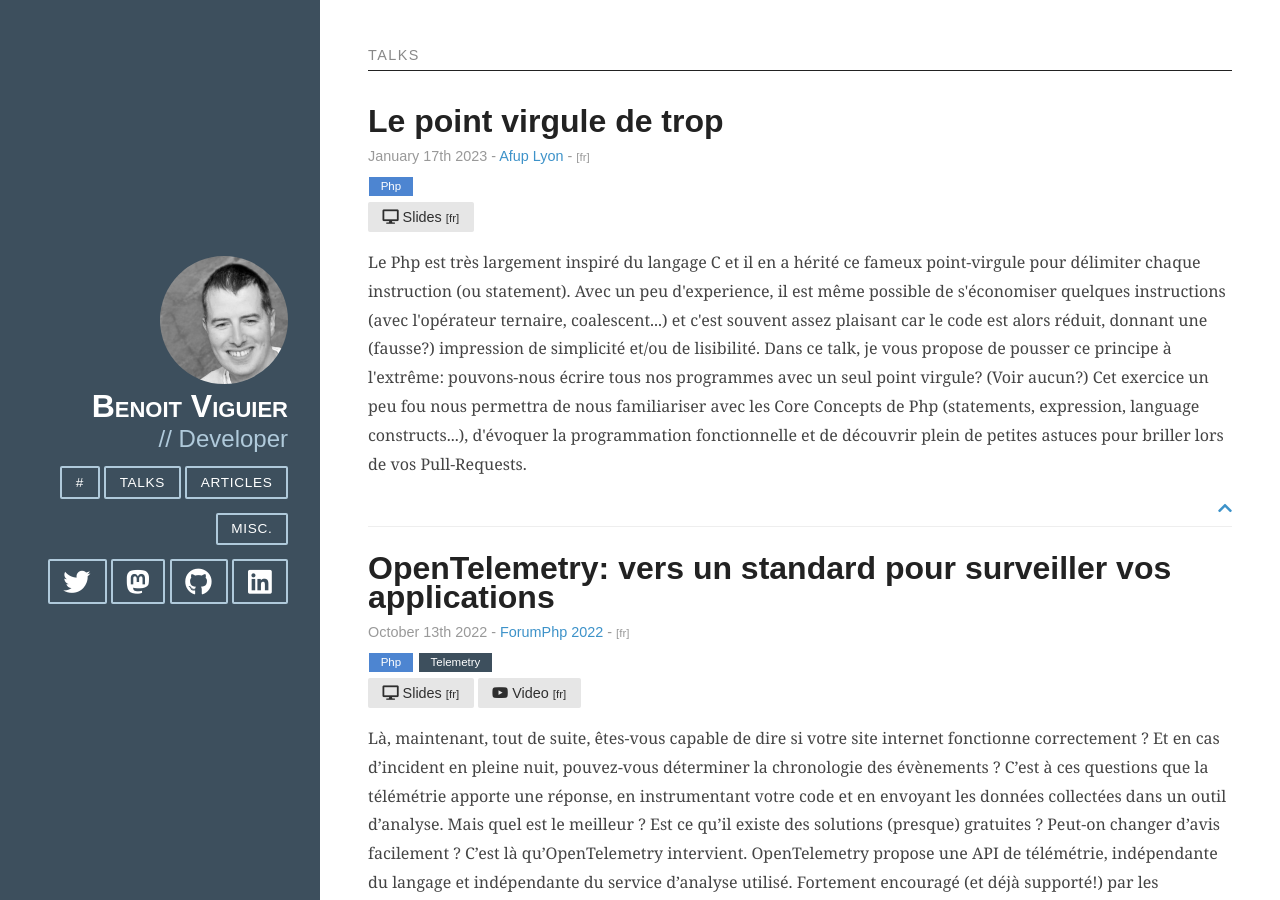
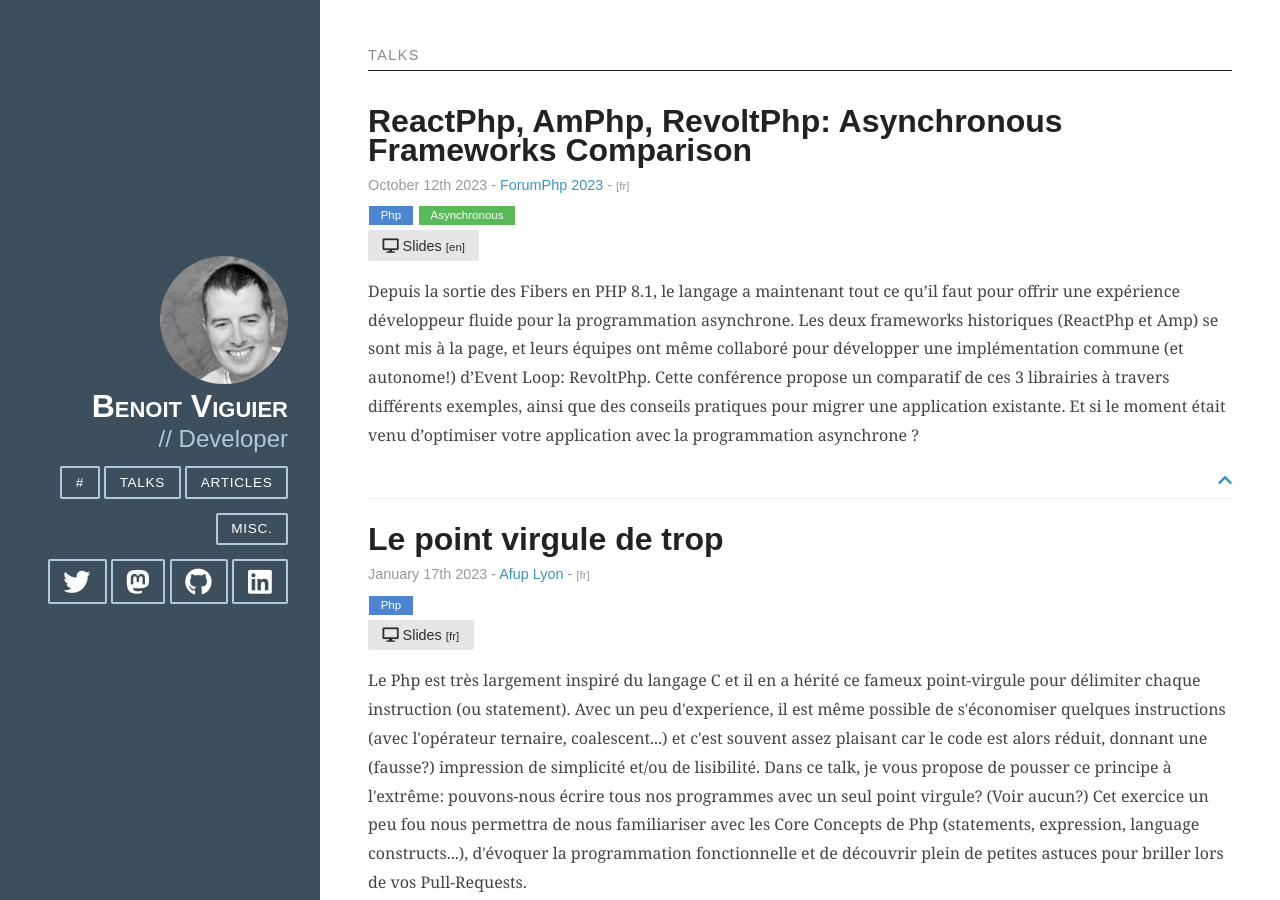
Before and after one commit to b-viguier/b-viguier.github.io, a Jekyll site: the page built from index.html, in a window 1280 px wide and 900 px high. Built offline with Jekyll 4.4.1, drawn with Linux system fonts in a browser that asks for light colours; nearby versions of some CDN libraries.

Commit message:
Added new talk

```diff
--- a/_data/talks.yml
+++ b/_data/talks.yml
@@ -1,3 +1,16 @@
+-
+    title: "ReactPhp, AmPhp, RevoltPhp: Asynchronous Frameworks Comparison"
+    slides_url: downloads/talks/ForumPhp2023-AsynchronousFrameworks.pdf
+    slides_lang: en
+    date: October 12th 2023
+    event: ForumPhp 2023
+    event_url: "https://event.afup.org/forum-php-2023/programme/#4339"
+    video_url: ~
+    description: "Depuis la sortie des Fibers en PHP 8.1, le langage a maintenant tout ce qu’il faut pour offrir une expérience développeur fluide pour la programmation asynchrone. Les deux frameworks historiques (ReactPhp et Amp) se sont mis à la page, et leurs équipes ont même collaboré pour développer une implémentation commune (et autonome!) d’Event Loop: RevoltPhp. Cette conférence propose un comparatif de ces 3 librairies à travers différents exemples, ainsi que des conseils pratiques pour migrer une application existante. Et si le moment était venu d’optimiser votre application avec la programmation asynchrone ?"
+    lang: fr
+    categories:
+        - php
+        - async
 -
     title: "Le point virgule de trop"
     slides_url: https://b-viguier.github.io/Talk-Php-Mono-Statement/
```
Also changed, not shown: 1 other file.
